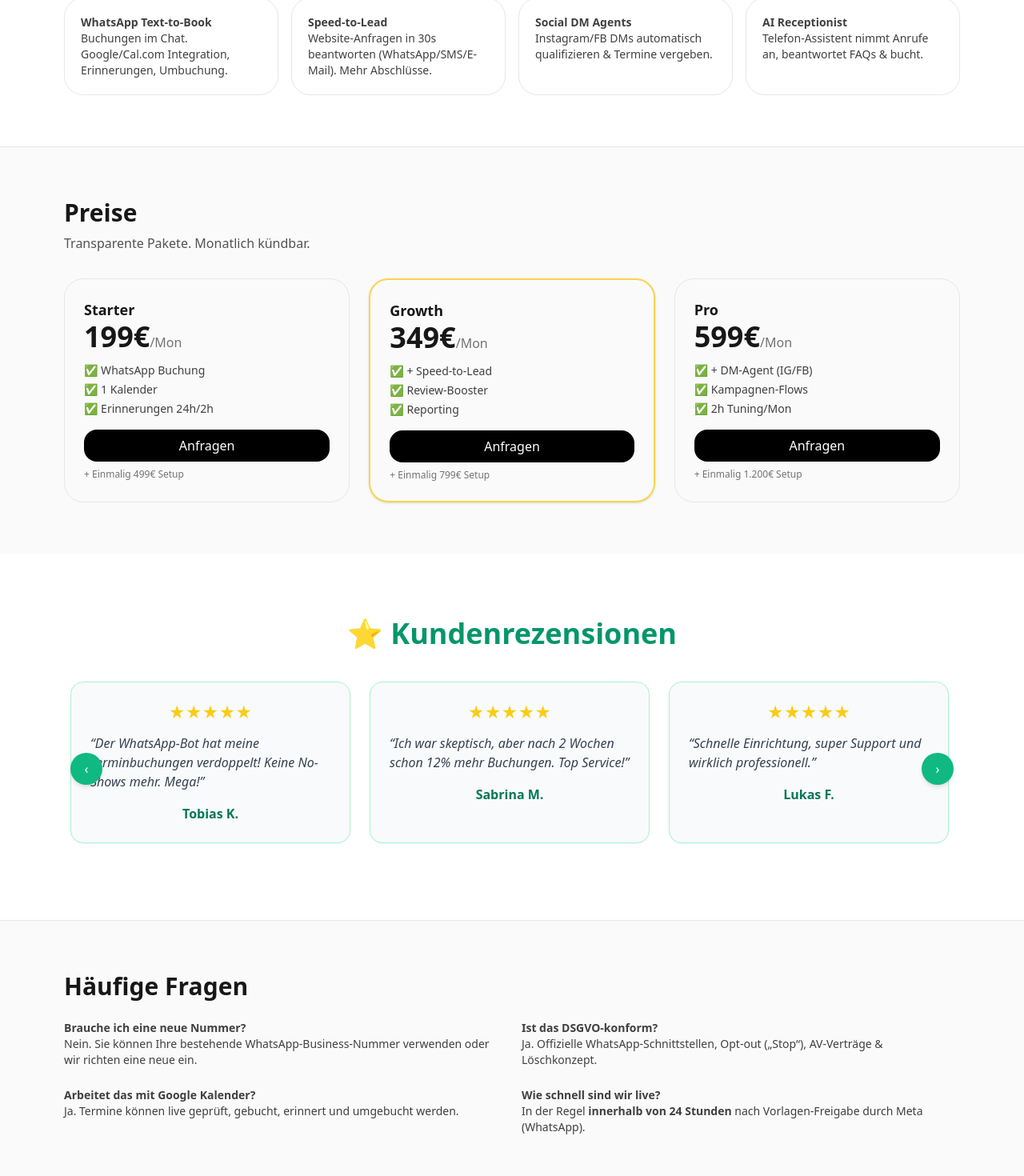
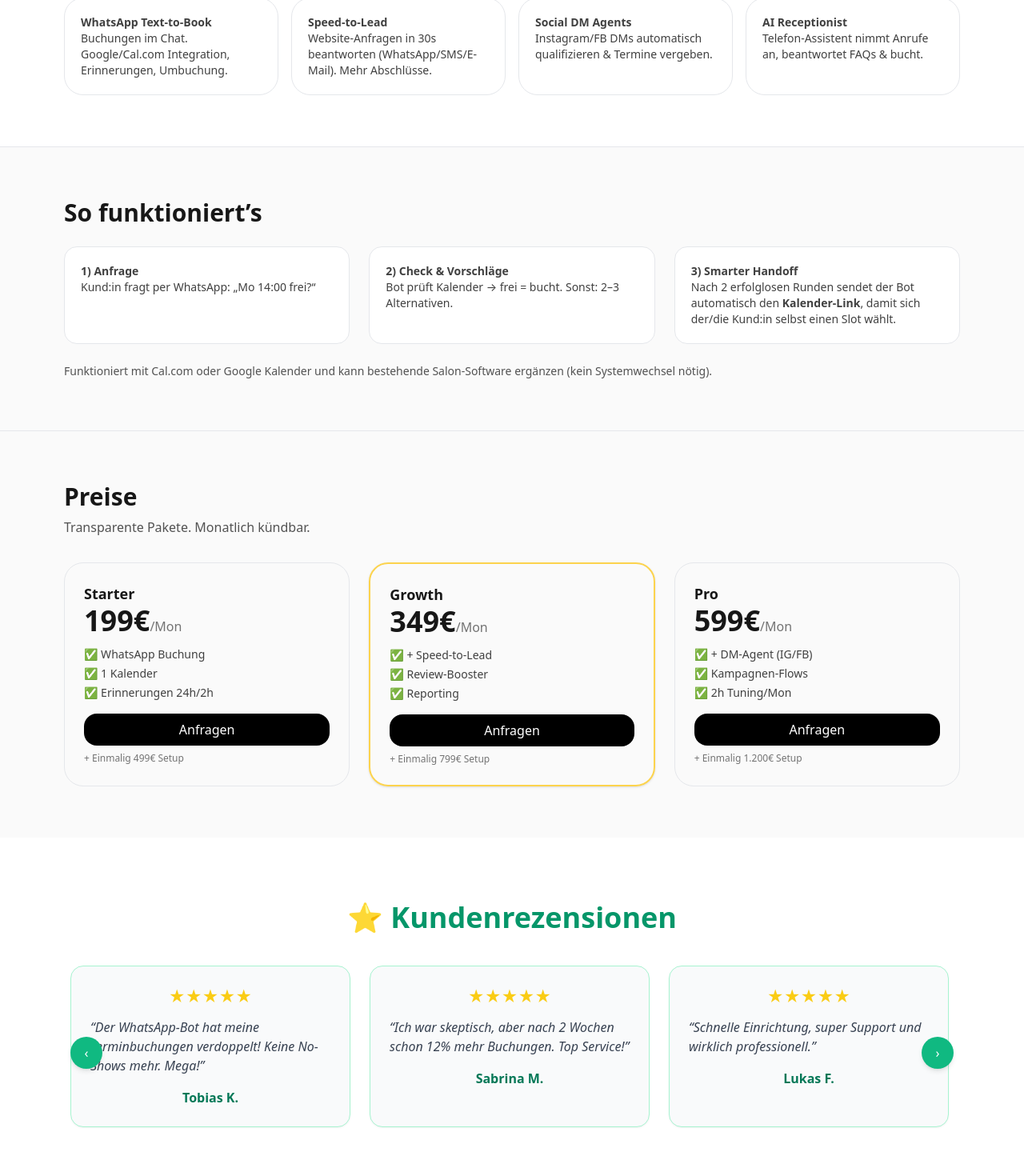
Before and after one commit to smr7r6yxzv-arch/PP-WEB, a Next.js app: page / in a window 1280 px wide. Shown: the part 938-2408 px from the top of the page at 80% size. Built offline with nearby package versions, Linux system fonts and the light colour scheme.

Commit message:
Update page.tsx

```diff
--- a/app/page.tsx
+++ b/app/page.tsx
@@ -36,6 +36,7 @@ export default function Page() {
           </div>
           <nav className="hidden md:flex items-center gap-6 text-sm">
             <a href="#services" className="hover:opacity-70">Services</a>
+            <a href="#how" className="hover:opacity-70">So funktioniert’s</a>
             <a href="#pricing" className="hover:opacity-70">Preise</a>
             <a href="#reviews" className="hover:opacity-70">Rezensionen</a>
             <a href="#faq" className="hover:opacity-70">FAQ</a>
@@ -101,6 +102,30 @@ export default function Page() {
           </div>
         </div>
       </section>
+      {/* HOW IT WORKS – smart Handoff nach 2 Fehlversuchen */}
+<section id="how" className="border-t bg-neutral-50 scroll-mt-40">
+  <div className="max-w-6xl mx-auto px-4 py-16">
+    <h2 className="text-2xl md:text-3xl font-bold">So funktioniert’s</h2>
+    <ol className="mt-6 grid md:grid-cols-3 gap-6 text-sm text-neutral-700">
+      <li className="rounded-2xl border bg-white p-5">
+        <b>1) Anfrage</b><br/>
+        Kund:in fragt per WhatsApp: „Mo 14:00 frei?“
+      </li>
+      <li className="rounded-2xl border bg-white p-5">
+        <b>2) Check & Vorschläge</b><br/>
+        Bot prüft Kalender → frei = bucht. Sonst: 2–3 Alternativen.
+      </li>
+      <li className="rounded-2xl border bg-white p-5">
+        <b>3) Smarter Handoff</b><br/>
+        Nach 2 erfolglosen Runden sendet der Bot automatisch den
+        <b> Kalender-Link</b>, damit sich der/die Kund:in selbst einen Slot wählt.
+      </li>
+    </ol>
+    <div className="mt-6 text-sm text-neutral-600">
+      Funktioniert mit Cal.com oder Google Kalender und kann bestehende Salon-Software ergänzen (kein Systemwechsel nötig).
+    </div>
+  </div>
+</section>
 
       {/* PRICING */}
       <section id="pricing" className="border-t bg-neutral-50 scroll-mt-40">
@@ -191,7 +216,12 @@ export default function Page() {
         <div className="max-w-6xl mx-auto px-4 py-16">
           <h2 className="text-2xl md:text-3xl font-bold">Häufige Fragen</h2>
         <div className="mt-6 grid md:grid-cols-2 gap-6 text-sm text-neutral-700">
-            <div><div className="font-semibold">Brauche ich eine neue Nummer?</div><p>Nein. Sie können Ihre bestehende WhatsApp-Business-Nummer verwenden oder wir richten eine neue ein.</p></div>
+            <div><div className="font-semibold">Brauche ich eine neue Nummer?</div><p><p>
+  Empfehlung: Eure aktuelle WhatsApp-Nummer bleibt wie sie ist. Für die Automatisierung richten wir eine
+  <b> zweite Nummer</b> als digitale „Rezeption“ ein – so könnt ihr risikofrei testen.
+  Eine Migration der bestehenden Nummer in die WhatsApp Business API ist <b>optional</b> möglich.
+</p>
+</p></div>
             <div><div className="font-semibold">Ist das DSGVO-konform?</div><p>Ja. Offizielle WhatsApp-Schnittstellen, Opt-out („Stop“), AV-Verträge & Löschkonzept.</p></div>
             <div><div className="font-semibold">Arbeitet das mit Google Kalender?</div><p>Ja. Termine können live geprüft, gebucht, erinnert und umgebucht werden.</p></div>
             <div><div className="font-semibold">Wie schnell sind wir live?</div><p>In der Regel <b>innerhalb von 24 Stunden</b> nach Vorlagen-Freigabe durch Meta (WhatsApp).</p></div>
```
